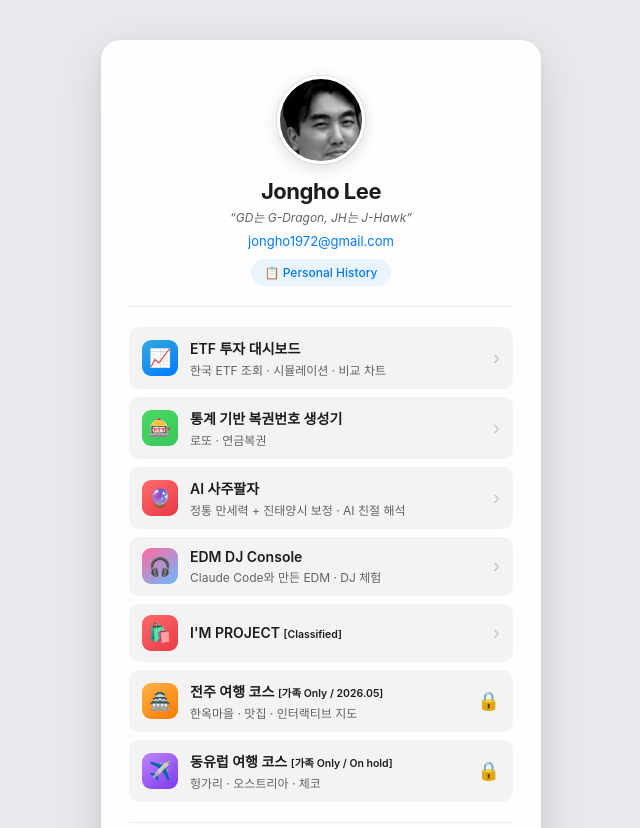
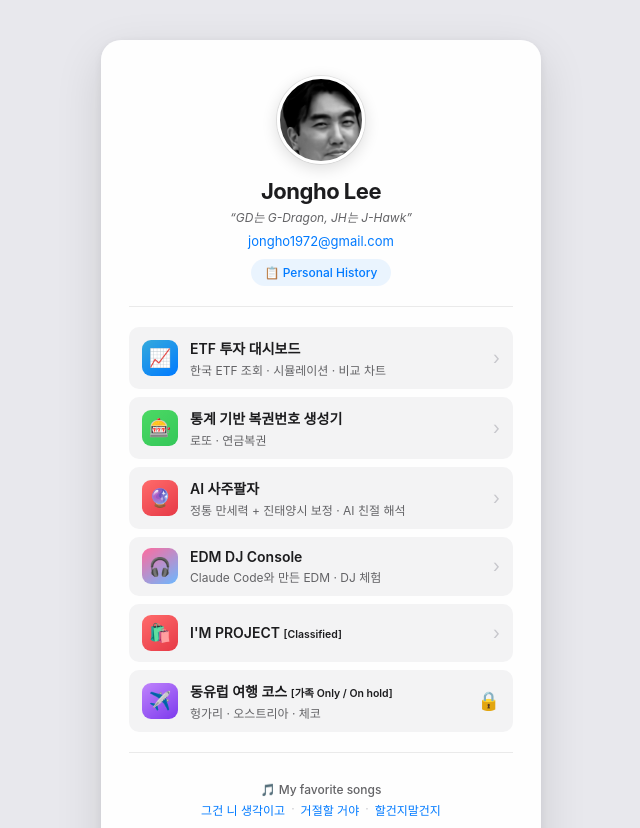
Before and after one commit to jongho1972/my-homepage, a plain HTML site: page index.html in a window 1280 px wide. Shown: the top 828 px of the page, without its empty margins (319-959 px from the left). Drawn offline with Linux system fonts and the light colour scheme.

Commit message:
홈페이지: 전주 여행 코스 버튼 제거 (가족여행 종료, Netlify 배포 삭제)
Co-Authored-By: Claude Opus 4.7 (1M context) <noreply@anthropic.com>

```diff
--- a/index.html
+++ b/index.html
@@ -66,14 +66,6 @@
           <span class="travel-btn-label">I'M PROJECT <span style="font-size:0.75em">[Classified]</span></span>
         </span>
         <span class="travel-btn-chevron">›</span>
-      </a>
-      <a class="travel-btn" href="https://jhawk-jeonju-tour.netlify.app">
-        <div class="travel-btn-icon ic-orange">🏯</div>
-        <span class="travel-btn-text">
-          <span class="travel-btn-label">전주 여행 코스 <span style="font-size:0.75em">[가족 Only / 2026.05]</span></span>
-          <span class="travel-btn-sub">한옥마을 · 맛집 · 인터랙티브 지도</span>
-        </span>
-        <span class="travel-btn-chevron">🔒</span>
       </a>
       <a class="travel-btn" href="https://jhawk-east-europe-tour.netlify.app">
         <div class="travel-btn-icon ic-purple">✈️</div>
```
Also changed, not shown: 1 other file.
